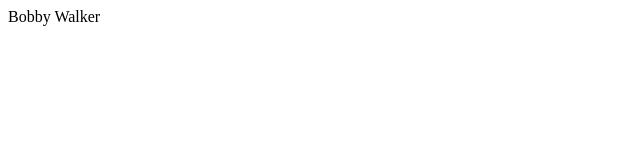
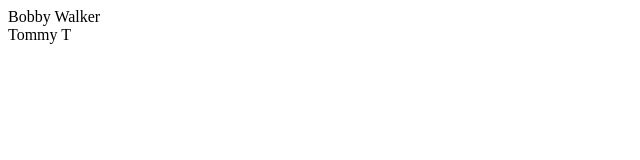
Before and after one commit to noahextime/sprint1, a plain HTML site: page index.html in a window 1280 px wide. Shown: the full height of the page, 0-640 px from the left. Drawn offline with Linux system fonts and the light colour scheme.

Commit message:
@Jusdev89 I added Tommy T

```diff
--- a/index.html
+++ b/index.html
@@ -1 +1,2 @@
 <div>Bobby Walker</div>
+<div> Tommy T</div>
```
